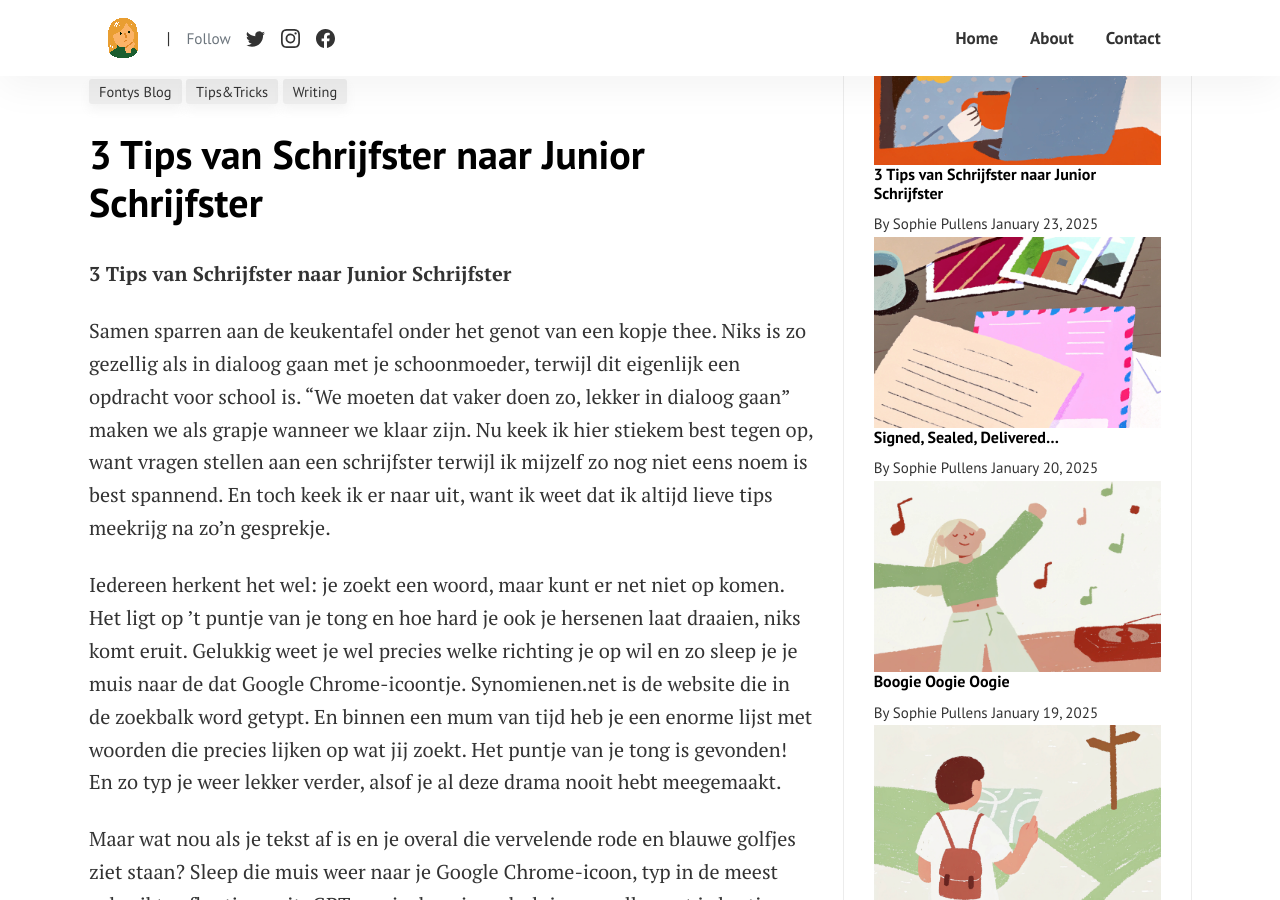
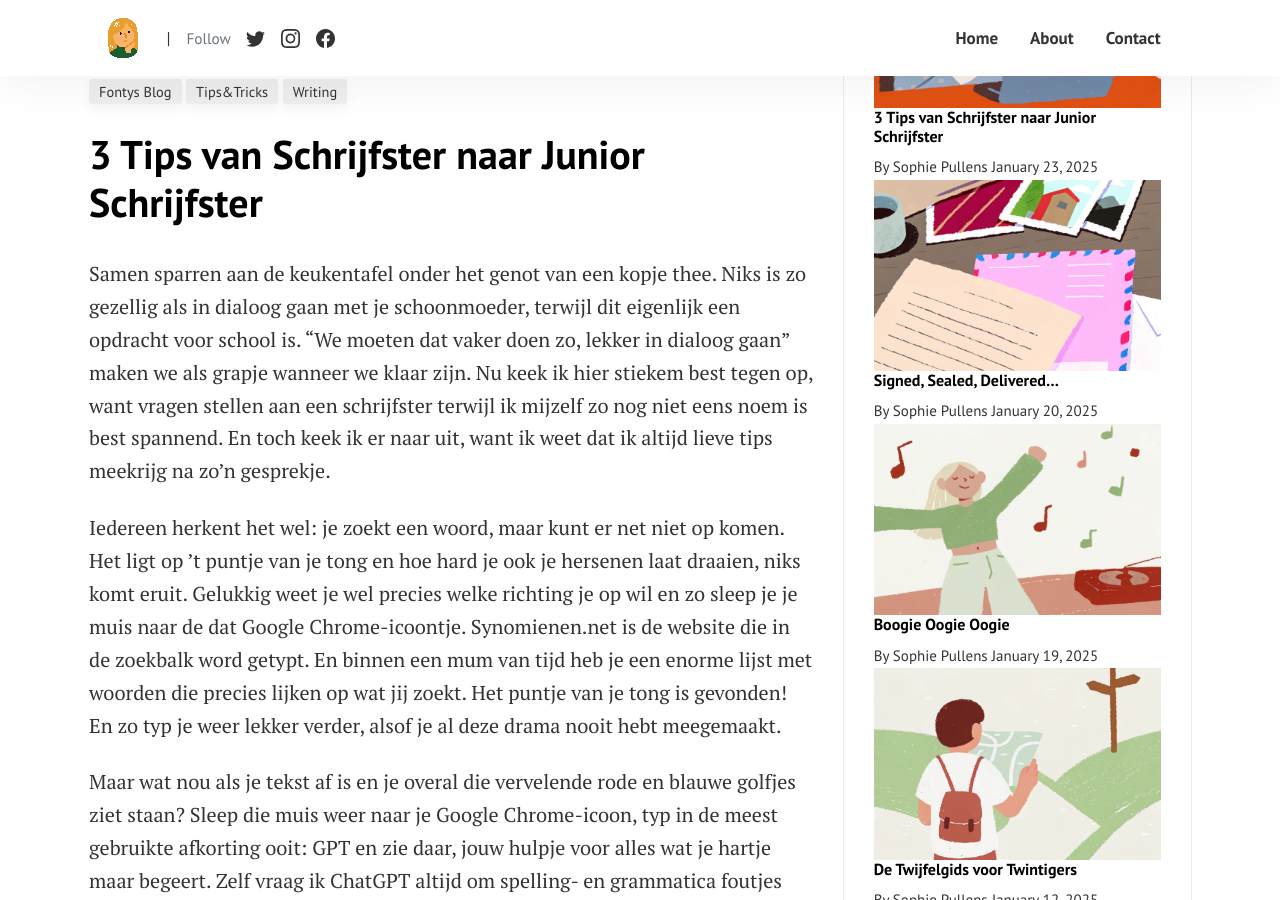
Before and after one commit to SoofsFilosophie/soofsfilosophie.github.io, a Jekyll site: the page built from _posts/2025-01-23-3-Tips-van-Schrijfster-naar-Junior-Schrijfster.md, in a window 1280 px wide and 900 px high, scrolled down 554 px. Built offline with Jekyll 4.4.1, drawn with Linux system fonts in a browser that asks for light colours; comment, search, counter and statistics services are not loaded.

Commit message:
Update 2025-01-23-3-Tips-van-Schrijfster-naar-Junior-Schrijfster.md

```diff
--- a/_posts/2025-01-23-3-Tips-van-Schrijfster-naar-Junior-Schrijfster.md
+++ b/_posts/2025-01-23-3-Tips-van-Schrijfster-naar-Junior-Schrijfster.md
@@ -4,8 +4,6 @@
 categories: [Fontys Blog, Writing, Tips&Tricks]
 image: assets/images/8.jpg
 ---
-
-**3 Tips van Schrijfster naar Junior Schrijfster**
 
 
 Samen sparren aan de keukentafel onder het genot van een kopje thee. Niks is zo gezellig als in dialoog gaan met je schoonmoeder, terwijl dit eigenlijk een opdracht voor school is. “We moeten dat vaker doen zo, lekker in dialoog gaan” maken we als grapje wanneer we klaar zijn. Nu keek ik hier stiekem best tegen op, want vragen stellen aan een schrijfster terwijl ik mijzelf zo nog niet eens noem is best spannend. En toch keek ik er naar uit, want ik weet dat ik altijd lieve tips meekrijg na zo’n gesprekje.
```
